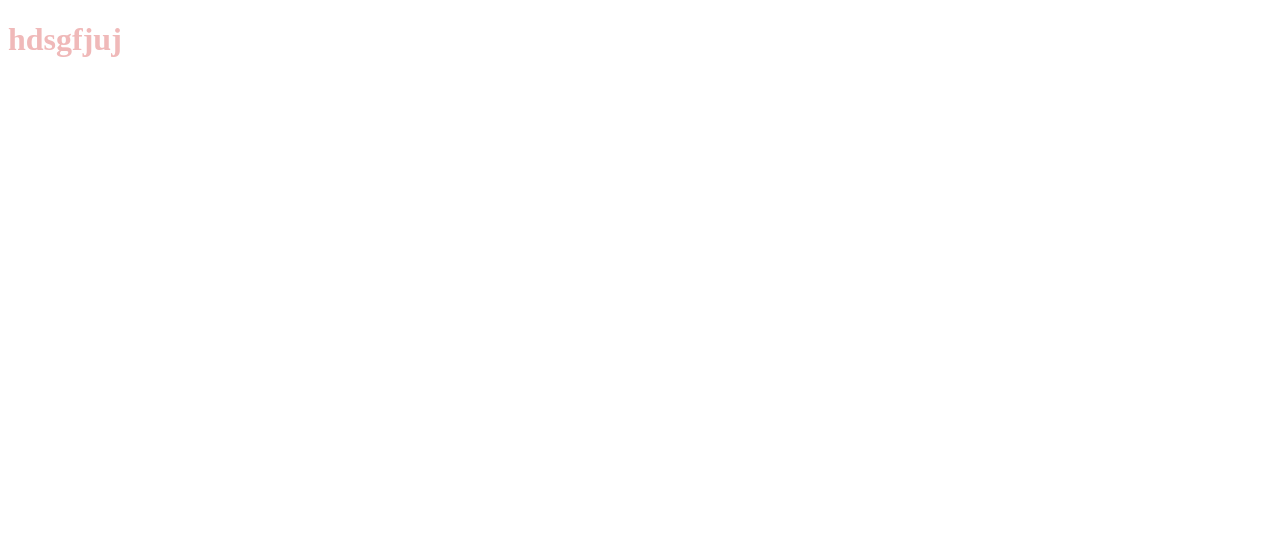
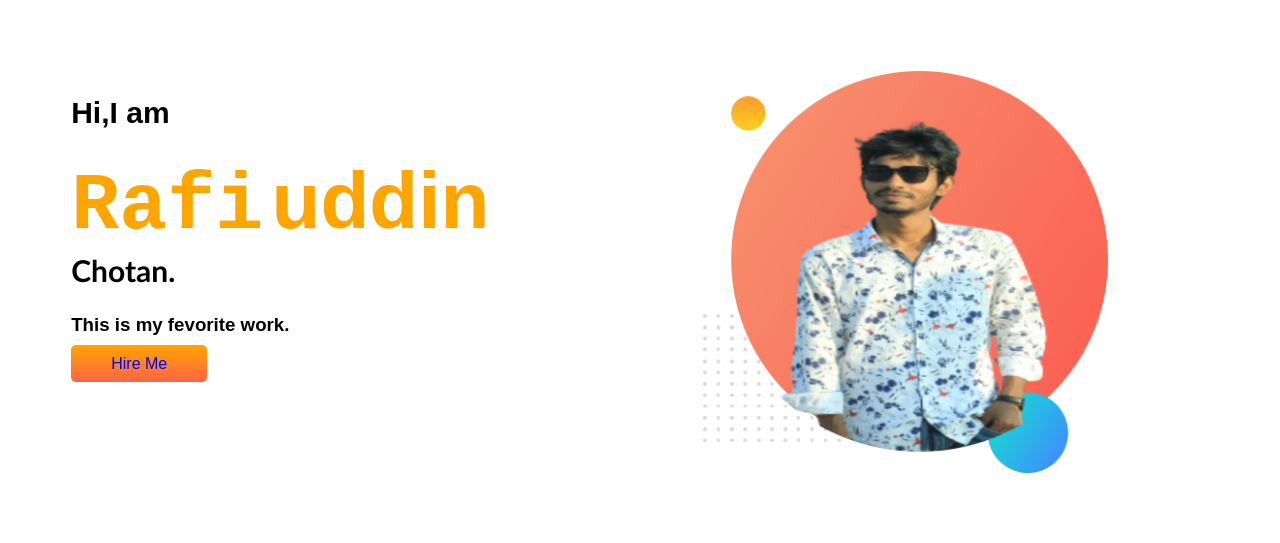
Before and after one commit to rafi252000/developer-portfolio, a plain HTML site: page index.html in a window 1280 px wide. Drawn offline with Linux system fonts and the light colour scheme.

Commit message:
added div

```diff
--- a/index.html
+++ b/index.html
@@ -8,6 +8,17 @@
     <link rel="stylesheet" href="style.css">
 </head>
 <body>
-    <h1>hdsgfjuj</h1>
+    <section>
+        <div class="half-width">
+            <h1>Hi,I am </h1>
+        <h1><samp class="orange-color">Rafi</samp> <span class="orange-color">uddin</span> <samp id="chotan">Chotan.</samp></h1>
+        <h3>This is my fevorite work.</h3>
+        <a class="hire-me" target="blank" href="https://www.linkedin.com/in/rafi-uddin-96b7771b2/">Hire Me</a>
+        </div>
+        <div class="half-width">
+            <img src="images/my-bg..png" alt="">
+        </div>
+    </section>
+
 </body>
 </html>
--- a/style.css
+++ b/style.css
@@ -1,3 +1,34 @@
+
+body{
+    font-family: 'poppins',sans-serif;
+}
 h1{
-    color: rgb(240, 185, 185);
+    font-size: 30px;
+
+
 }
+.orange-color{
+    color: orange;
+    font-size: 80px;
+}
+#chotan{
+    font-family: 'Trebuchet MS', 'Lucida Sans Unicode', 'Lucida Grande', 'Lucida Sans', Arial, sans-serif;
+    font-size: 30px;
+}
+section{
+    display: flex;
+}
+.half-width{
+    width: 50%;
+    margin: 5%;
+}
+.half-width img{
+    width: 80%;
+}
+.hire-me{
+    text-decoration: none;
+    background-image: linear-gradient(orange,tomato);
+    padding: 10px 40px;
+    border-radius: 5px;
+
+}
```
Also changed, not shown: images/dream-bg.png (added), images/exp-bg.png (added), images/jhankar.png (added), images/jhankar2.png (added), images/my-bg..png (added), images/my-bg.png (added), images/my-bg2.png (added), images/top-banner.png (added), 7 other files.
